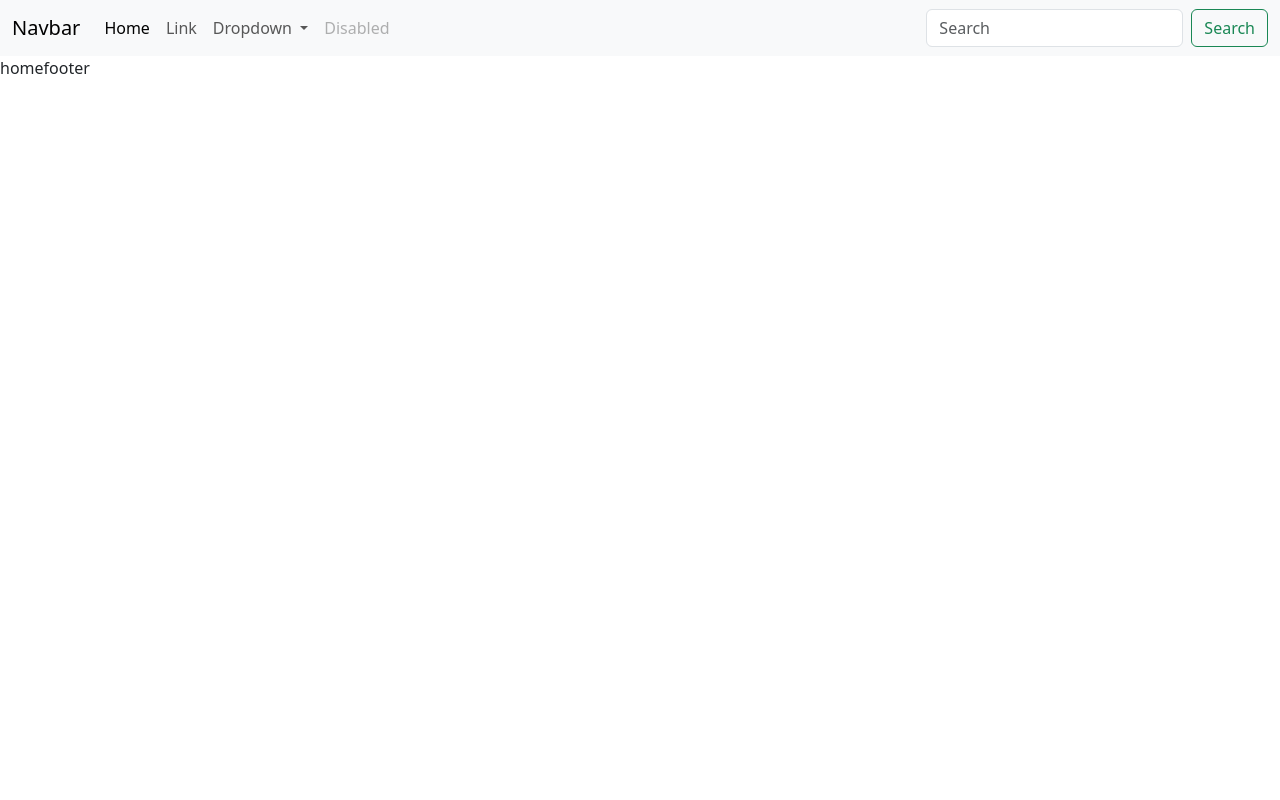
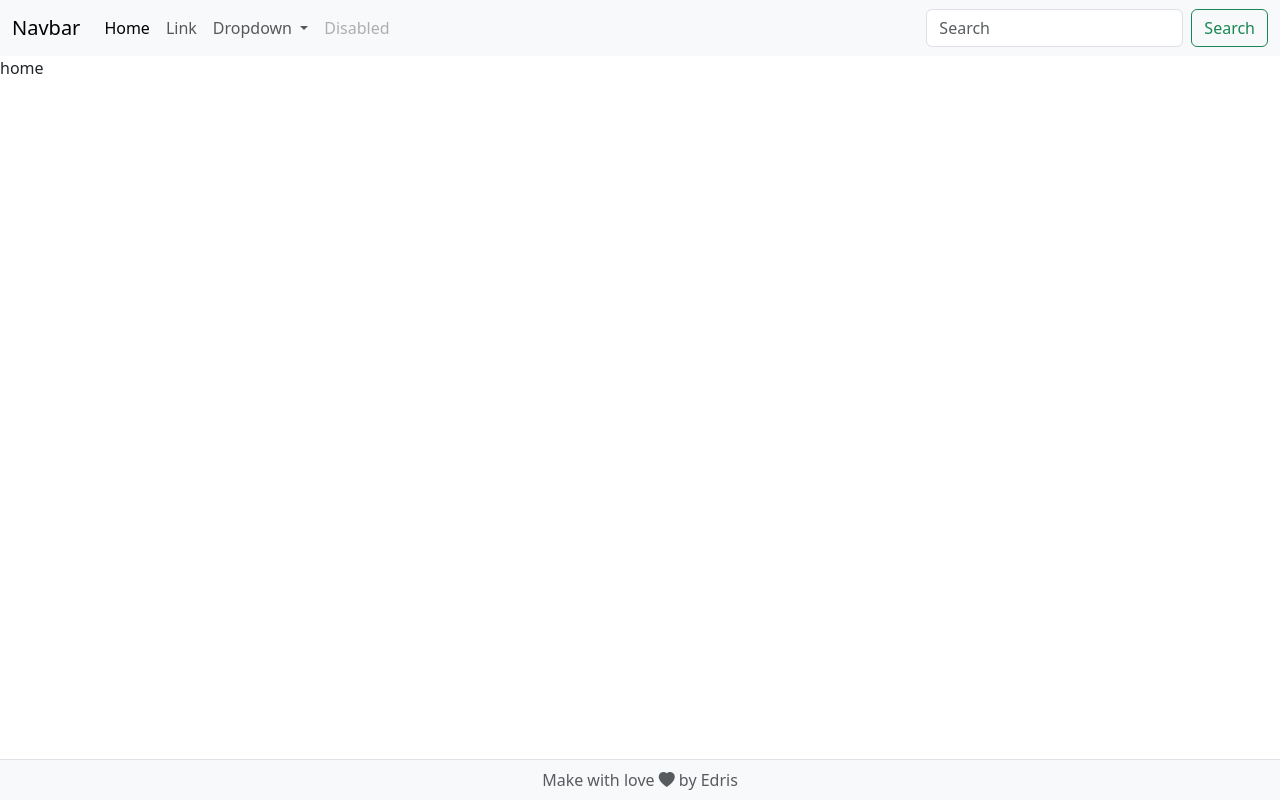
Before and after one commit to edrisjalaly/FerdowsMall, a Vue app: page / in a window 1280 px wide. Built offline with nearby package versions, Linux system fonts and the light colour scheme.

Commit message:
Add Footer to the app

```diff
--- a/src/App.vue
+++ b/src/App.vue
@@ -5,9 +5,13 @@ import Footer from '@/components/layout/Footer.vue'
 </script>
 
 <template>
-  <Header />
-  <RouterView />
-  <Footer />
+  <div class=" d-flex flex-column min-vh-100">
+    <Header />
+    <div class=" flex-grow-1 ">
+      <RouterView />
+    </div>
+    <Footer />
+  </div>
 </template>
 
 <style scoped></style>
--- a/src/components/layout/Footer.vue
+++ b/src/components/layout/Footer.vue
@@ -1 +1,7 @@
-<template>footer</template>
+<template>
+    <footer class=" border-top footer text-muted p-2 bg-body-tertiary">
+        <div class=" text-center">
+            Make with love <i class="bi bi-heart-fill"></i> by Edris
+        </div>
+    </footer>
+</template>
```
